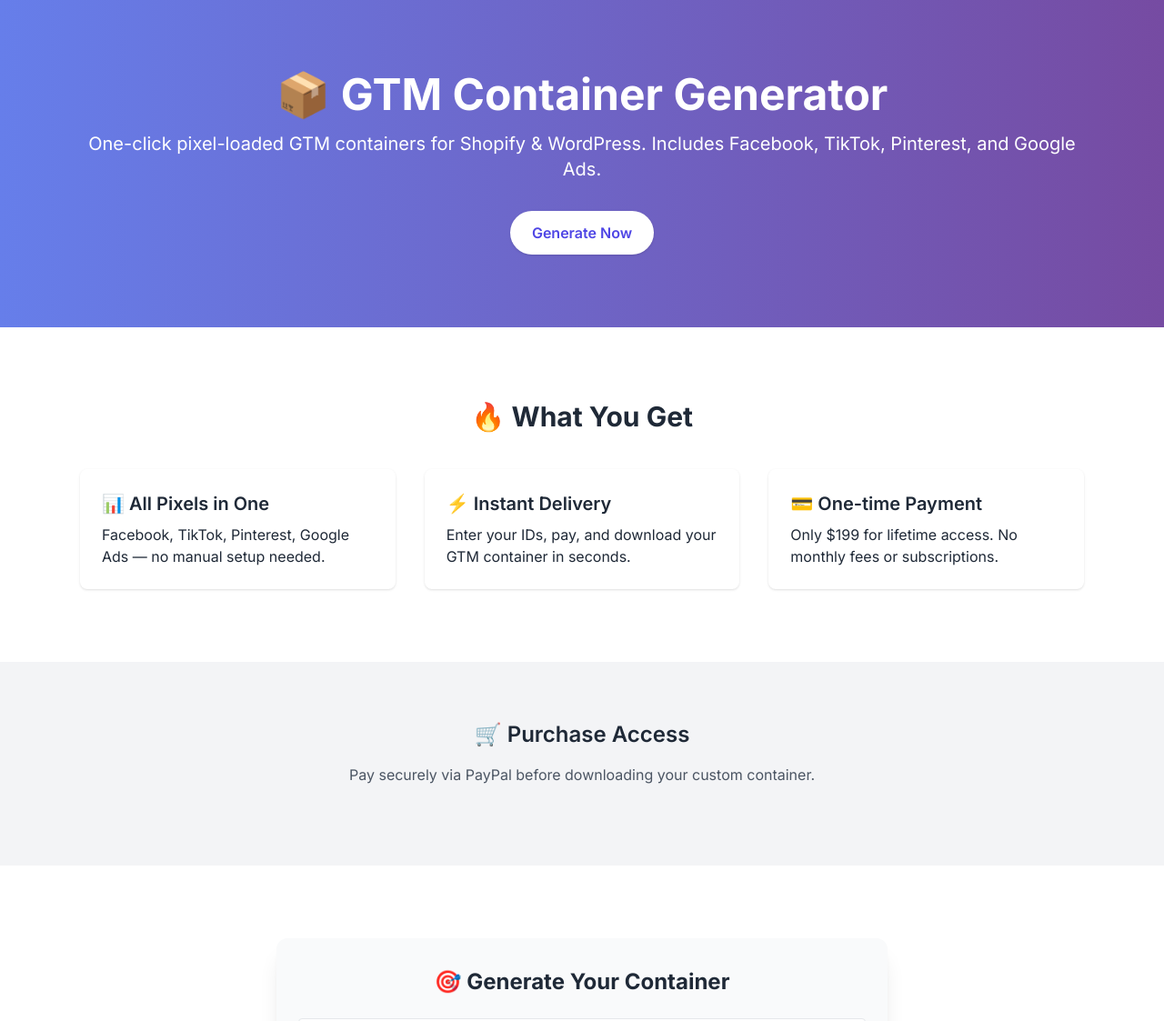
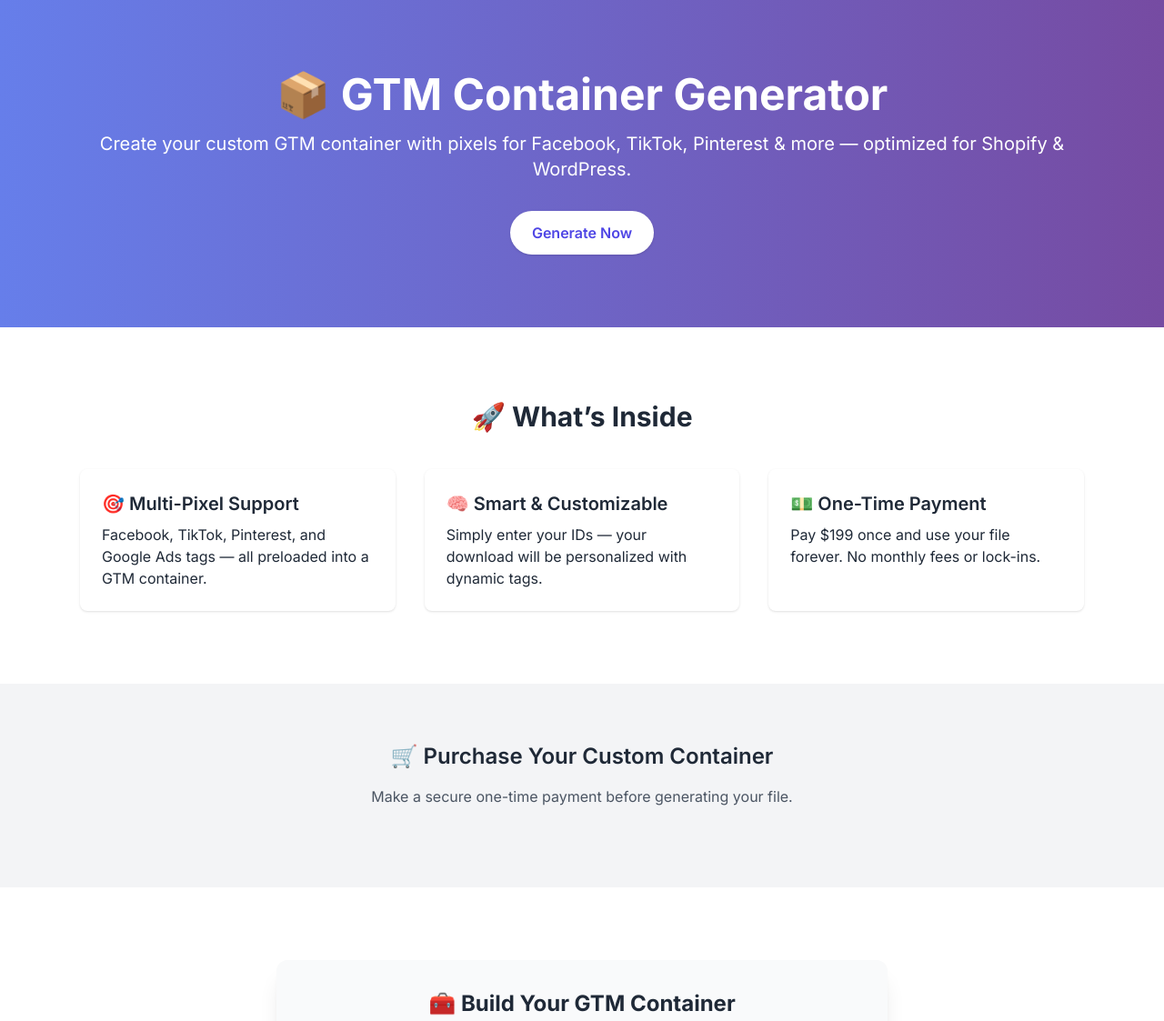
Before and after one commit to Japjisingh/html-starter, a website: page index.html in a window 1280 px wide. Shown: the top 1123 px of the page at 91% size. Drawn offline with nearby package versions, Linux system fonts and the light colour scheme; a script that the page names is missing.

Commit message:
Update index.html

```diff
--- a/index.html
+++ b/index.html
@@ -13,7 +13,7 @@
     .bg-gradient { background: linear-gradient(to right, #667eea, #764ba2); }
   </style>
   <script>
-    // Google Analytics
+    // Google Analytics setup
     window.dataLayer = window.dataLayer || [];
     function gtag(){ dataLayer.push(arguments); }
     gtag('js', new Date());
@@ -29,41 +29,41 @@
 </head>
 <body class="bg-gray-50 text-gray-800">
 
-  <!-- Hero -->
+  <!-- Hero Section -->
   <header class="bg-gradient text-white py-20">
     <div class="max-w-6xl mx-auto px-6 text-center">
       <h1 class="text-5xl font-bold mb-4">📦 GTM Container Generator</h1>
-      <p class="text-xl mb-8">One-click pixel-loaded GTM containers for Shopify & WordPress. Includes Facebook, TikTok, Pinterest, and Google Ads.</p>
+      <p class="text-xl mb-8">Create your custom GTM container with pixels for Facebook, TikTok, Pinterest & more — optimized for Shopify & WordPress.</p>
       <a href="#generator" class="inline-block bg-white text-indigo-600 font-semibold px-6 py-3 rounded-full shadow hover:bg-gray-100 transition">Generate Now</a>
     </div>
   </header>
 
-  <!-- Features -->
+  <!-- Features Section -->
   <section class="py-20 bg-white">
     <div class="max-w-6xl mx-auto px-6 text-center">
-      <h2 class="text-3xl font-bold mb-10">🔥 What You Get</h2>
+      <h2 class="text-3xl font-bold mb-10">🚀 What’s Inside</h2>
       <div class="grid md:grid-cols-3 gap-8 text-left">
         <div class="p-6 rounded-lg shadow hover:shadow-lg transition">
-          <h3 class="text-xl font-semibold mb-2">📊 All Pixels in One</h3>
-          <p>Facebook, TikTok, Pinterest, Google Ads — no manual setup needed.</p>
+          <h3 class="text-xl font-semibold mb-2">🎯 Multi-Pixel Support</h3>
+          <p>Facebook, TikTok, Pinterest, and Google Ads tags — all preloaded into a GTM container.</p>
         </div>
         <div class="p-6 rounded-lg shadow hover:shadow-lg transition">
-          <h3 class="text-xl font-semibold mb-2">⚡ Instant Delivery</h3>
-          <p>Enter your IDs, pay, and download your GTM container in seconds.</p>
+          <h3 class="text-xl font-semibold mb-2">🧠 Smart & Customizable</h3>
+          <p>Simply enter your IDs — your download will be personalized with dynamic tags.</p>
         </div>
         <div class="p-6 rounded-lg shadow hover:shadow-lg transition">
-          <h3 class="text-xl font-semibold mb-2">💳 One-time Payment</h3>
-          <p>Only $199 for lifetime access. No monthly fees or subscriptions.</p>
+          <h3 class="text-xl font-semibold mb-2">💵 One-Time Payment</h3>
+          <p>Pay $199 once and use your file forever. No monthly fees or lock-ins.</p>
         </div>
       </div>
     </div>
   </section>
 
-  <!-- PayPal Button -->
+  <!-- PayPal Section -->
   <section class="bg-gray-100 py-16 text-center">
     <div class="max-w-xl mx-auto">
-      <h2 class="text-2xl font-semibold mb-4">🛒 Purchase Access</h2>
-      <p class="mb-6 text-gray-600">Pay securely via PayPal before downloading your custom container.</p>
+      <h2 class="text-2xl font-semibold mb-4">🛒 Purchase Your Custom Container</h2>
+      <p class="mb-6 text-gray-600">Make a secure one-time payment before generating your file.</p>
       <div id="paypal-button-container"></div>
     </div>
   </section>
@@ -71,7 +71,7 @@
   <!-- Generator Form -->
   <section id="generator" class="py-20 bg-white">
     <div class="max-w-2xl mx-auto px-6 bg-gray-50 p-8 rounded-xl shadow-xl">
-      <h2 class="text-2xl font-bold text-center mb-6">🎯 Generate Your Container</h2>
+      <h2 class="text-2xl font-bold text-center mb-6">🧰 Build Your GTM Container</h2>
       <form onsubmit="generateContainer(); return false;">
         <input type="text" id="gtmContainerId" placeholder="GTM Container ID (e.g. GTM-XXXXXX)" class="w-full p-3 mb-4 border rounded" required>
         <input type="text" id="gaMeasurementId" placeholder="GA Measurement ID (e.g. G-XXXXXXX)" class="w-full p-3 mb-4 border rounded" required>
@@ -88,7 +88,7 @@
 
   <!-- Footer -->
   <footer class="bg-gray-50 py-10 text-center text-sm text-gray-600">
-    &copy; 2025 GTM Container Generator. Built with ❤️ for marketers and devs.
+    &copy; 2025 GTM Generator. All rights reserved.
   </footer>
 
   <!-- PayPal Script -->
@@ -98,9 +98,7 @@
         trackEvent('click', 'checkout', 'PayPal Checkout Start');
         return actions.order.create({
           purchase_units: [{
-            amount: {
-              value: '199.00'
-            }
+            amount: { value: '199.00' }
           }]
         });
       },
@@ -134,9 +132,9 @@
 
     function buildPixelTags({ fbPixelId, pinterestPixelId, tiktokPixelId }) {
       const tags = [];
-      if (fbPixelId) tags.push({ name: 'Facebook Pixel', type: 'html', parameter: [{ key: 'html', value: '<script>FB Code Here</script>' }] });
-      if (pinterestPixelId) tags.push({ name: 'Pinterest Tag', type: 'html', parameter: [{ key: 'html', value: '<script>Pinterest Code Here</script>' }] });
-      if (tiktokPixelId) tags.push({ name: 'TikTok Pixel', type: 'html', parameter: [{ key: 'html', value: '<script>TikTok Code Here</script>' }] });
+      if (fbPixelId) tags.push({ name: 'Facebook Pixel', type: 'html', parameter: [{ key: 'html', value: '<script>FB CODE HERE</script>' }] });
+      if (pinterestPixelId) tags.push({ name: 'Pinterest Tag', type: 'html', parameter: [{ key: 'html', value: '<script>PINTEREST CODE HERE</script>' }] });
+      if (tiktokPixelId) tags.push({ name: 'TikTok Pixel', type: 'html', parameter: [{ key: 'html', value: '<script>TIKTOK CODE HERE</script>' }] });
       return tags;
     }
 
@@ -149,7 +147,7 @@
       const error = document.getElementById('error');
 
       if (!gaId || !gtmId) {
-    error.textContent = 'GTM Container ID and GA ID are required!';
+        error.textContent = 'GTM Container ID and GA Measurement ID are required!';
         return;
       }
 
@@ -169,9 +167,6 @@
       saveAs(blob, 'GTM-Custom-Container.json');
       error.textContent = '';
     }
-
-
-  }
   </script>
 </body>
 </html>
```
Lines whose indentation alone changed are shown as unchanged.
